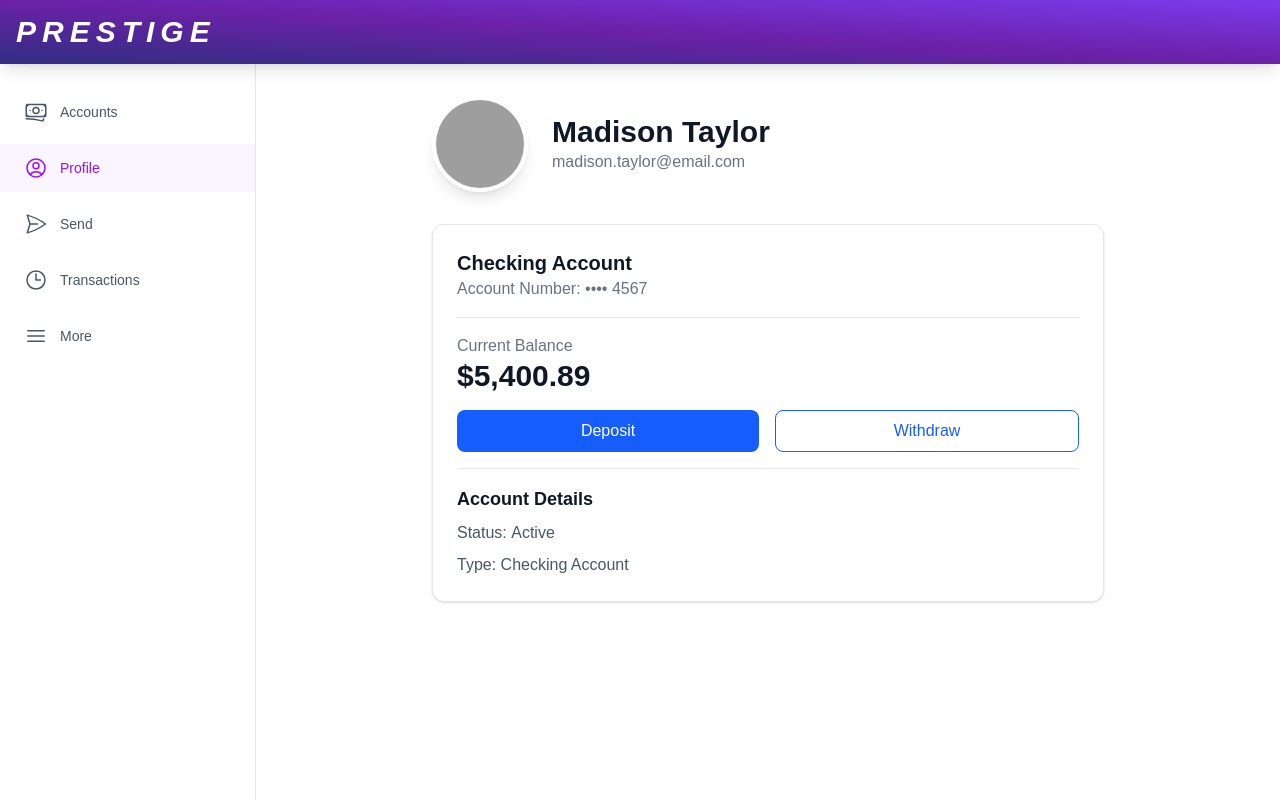
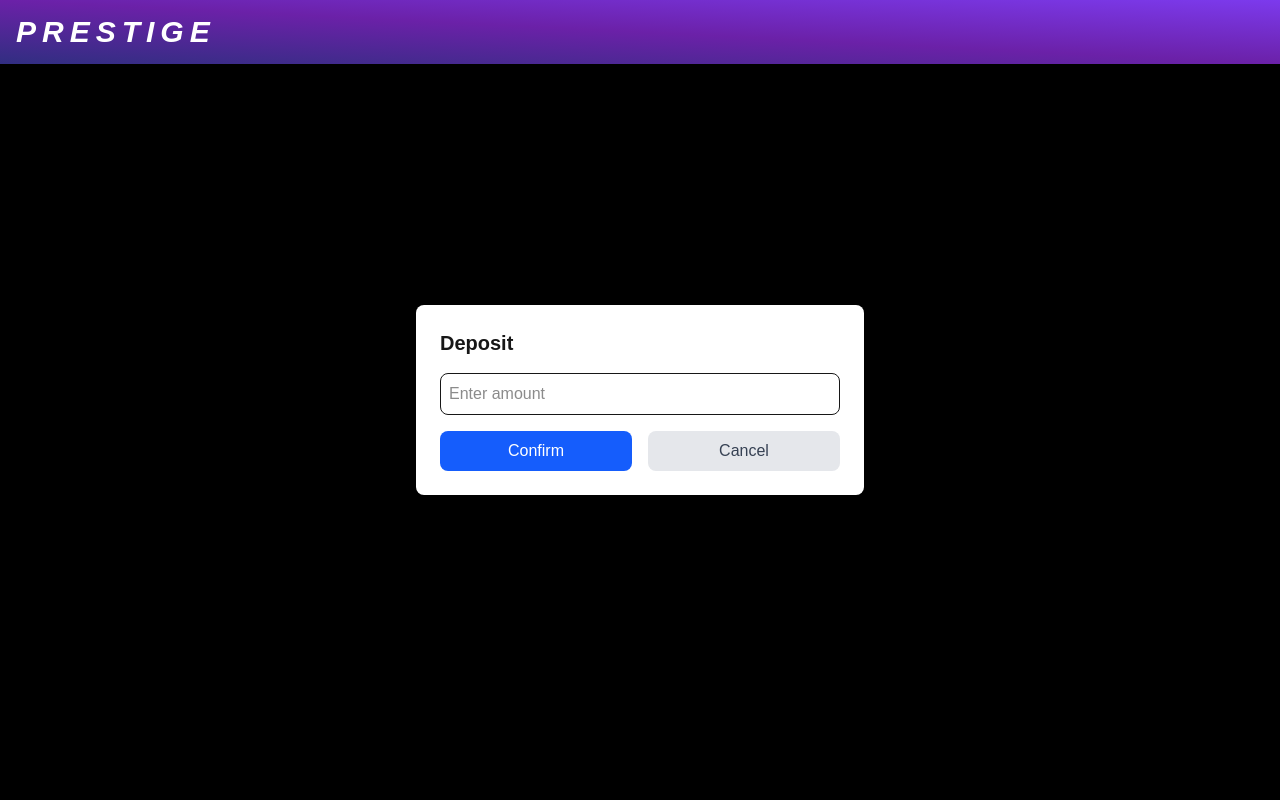
Before and after one commit to dgarcia1724/prestige-finance, a Next.js app: page /profile in a window 1280 px wide. Both pictures are taken after a click on the button "Deposit". Built offline with nearby package versions, Linux system fonts and the light colour scheme; grey boxes are pictures that could not be loaded; a web font is replaced by a local one.

Commit message:
Added redux

```diff
--- a/package.json
+++ b/package.json
@@ -10,9 +10,11 @@
   },
   "dependencies": {
     "@heroicons/react": "^2.2.0",
+    "@reduxjs/toolkit": "^2.6.1",
     "next": "15.2.2",
     "react": "^19.0.0",
-    "react-dom": "^19.0.0"
+    "react-dom": "^19.0.0",
+    "react-redux": "^9.2.0"
   },
   "devDependencies": {
     "@eslint/eslintrc": "^3",
--- a/src/app/layout.tsx
+++ b/src/app/layout.tsx
@@ -5,6 +5,7 @@ import "./globals.css";
 import MobileNavbar from "@/components/MobileNavbar";
 import Header from "@/components/Header";
 import DesktopSidebar from "@/components/DesktopSidebar";
+import { Providers } from "@/store/provider";
 
 const playfairDisplay = Playfair_Display({
   subsets: ["latin"],
@@ -36,10 +37,12 @@ export default function RootLayout({
       <body
         className={`${geistSans.variable} ${geistMono.variable} ${playfairDisplay.variable} antialiased`}
       >
-        <Header />
-        <DesktopSidebar />
-        <main className="pt-16 pb-16 md:pl-64">{children}</main>
-        <MobileNavbar />
+        <Providers>
+          <Header />
+          <DesktopSidebar />
+          <main className="pt-16 pb-16 md:pl-64">{children}</main>
+          <MobileNavbar />
+        </Providers>
       </body>
     </html>
   );
--- a/src/app/profile/page.tsx
+++ b/src/app/profile/page.tsx
@@ -1,18 +1,30 @@
 "use client";
 
 import { useSearchParams } from "next/navigation";
-import { accounts } from "@/data/accounts";
 import { user } from "@/data/user";
 import Image from "next/image";
+import { useSelector, useDispatch } from "react-redux";
+import { RootState } from "@/store/store";
+import { deposit, withdraw } from "@/store/slices/accountSlice";
+import { useState } from "react";
 
 export default function ProfilePage() {
   const searchParams = useSearchParams();
   const accountId = searchParams.get("id");
+  const dispatch = useDispatch();
+  const { accounts, selectedAccountId } = useSelector(
+    (state: RootState) => state.account
+  );
+  const [amount, setAmount] = useState("");
+  const [showModal, setShowModal] = useState(false);
+  const [transactionType, setTransactionType] = useState<
+    "deposit" | "withdraw" | null
+  >(null);
 
-  // If no account ID is provided, use the first account as default
+  // If no account ID is provided, use the selected account
   const account = accountId
     ? accounts.find((acc) => acc.id === accountId)
-    : accounts[0];
+    : accounts.find((acc) => acc.id === selectedAccountId);
 
   if (!account) {
     return (
@@ -29,6 +41,21 @@ export default function ProfilePage() {
     style: "currency",
     currency: "USD",
   }).format(Math.abs(account.balance));
+
+  const handleTransaction = () => {
+    const numAmount = parseFloat(amount);
+    if (isNaN(numAmount) || numAmount <= 0) return;
+
+    if (transactionType === "deposit") {
+      dispatch(deposit({ accountId: account.id, amount: numAmount }));
+    } else if (transactionType === "withdraw") {
+      dispatch(withdraw({ accountId: account.id, amount: numAmount }));
+    }
+
+    setAmount("");
+    setShowModal(false);
+    setTransactionType(null);
+  };
 
   return (
     <div className="container mx-auto px-4 py-8">
@@ -71,10 +98,22 @@ export default function ProfilePage() {
                 {formattedBalance}
               </p>
               <div className="flex gap-4 mt-4">
-                <button className="flex-1 bg-blue-600 text-white px-4 py-2 rounded-lg hover:bg-blue-700 transition-colors">
+                <button
+                  onClick={() => {
+                    setTransactionType("deposit");
+                    setShowModal(true);
+                  }}
+                  className="flex-1 bg-blue-600 text-white px-4 py-2 rounded-lg hover:bg-blue-700 transition-colors"
+                >
                   Deposit
                 </button>
-                <button className="flex-1 bg-white text-blue-600 border border-blue-600 px-4 py-2 rounded-lg hover:bg-blue-50 transition-colors">
+                <button
+                  onClick={() => {
+                    setTransactionType("withdraw");
+                    setShowModal(true);
+                  }}
+                  className="flex-1 bg-white text-blue-600 border border-blue-600 px-4 py-2 rounded-lg hover:bg-blue-50 transition-colors"
+                >
                   Withdraw
                 </button>
               </div>
@@ -96,6 +135,42 @@ export default function ProfilePage() {
           </div>
         </div>
       </div>
+
+      {/* Transaction Modal */}
+      {showModal && (
+        <div className="fixed inset-0 bg-black bg-opacity-50 flex items-center justify-center">
+          <div className="bg-white rounded-lg p-6 max-w-md w-full mx-4">
+            <h2 className="text-xl font-semibold mb-4">
+              {transactionType === "deposit" ? "Deposit" : "Withdraw"}
+            </h2>
+            <input
+              type="number"
+              value={amount}
+              onChange={(e) => setAmount(e.target.value)}
+              placeholder="Enter amount"
+              className="w-full p-2 border rounded-lg mb-4"
+            />
+            <div className="flex gap-4">
+              <button
+                onClick={handleTransaction}
+                className="flex-1 bg-blue-600 text-white px-4 py-2 rounded-lg hover:bg-blue-700 transition-colors"
+              >
+                Confirm
+              </button>
+              <button
+                onClick={() => {
+                  setShowModal(false);
+                  setTransactionType(null);
+                  setAmount("");
+                }}
+                className="flex-1 bg-gray-200 text-gray-700 px-4 py-2 rounded-lg hover:bg-gray-300 transition-colors"
+              >
+                Cancel
+              </button>
+            </div>
+          </div>
+        </div>
+      )}
     </div>
   );
 }
--- /dev/null
+++ b/src/store/provider.tsx
@@ -0,0 +1,8 @@
+"use client";
+
+import { Provider } from "react-redux";
+import { store } from "./store";
+
+export function Providers({ children }: { children: React.ReactNode }) {
+  return <Provider store={store}>{children}</Provider>;
+}
--- /dev/null
+++ b/src/store/slices/accountSlice.ts
@@ -0,0 +1,54 @@
+import { createSlice, PayloadAction } from "@reduxjs/toolkit";
+import { accounts } from "@/data/accounts";
+
+interface Account {
+  id: string;
+  type: string;
+  accountNumber: string;
+  balance: number;
+}
+
+interface AccountState {
+  accounts: Account[];
+  selectedAccountId: string | null;
+}
+
+const initialState: AccountState = {
+  accounts: accounts,
+  selectedAccountId: accounts[0]?.id || null,
+};
+
+const accountSlice = createSlice({
+  name: "account",
+  initialState,
+  reducers: {
+    selectAccount: (state, action: PayloadAction<string>) => {
+      state.selectedAccountId = action.payload;
+    },
+    deposit: (
+      state,
+      action: PayloadAction<{ accountId: string; amount: number }>
+    ) => {
+      const account = state.accounts.find(
+        (acc) => acc.id === action.payload.accountId
+      );
+      if (account) {
+        account.balance += action.payload.amount;
+      }
+    },
+    withdraw: (
+      state,
+      action: PayloadAction<{ accountId: string; amount: number }>
+    ) => {
+      const account = state.accounts.find(
+        (acc) => acc.id === action.payload.accountId
+      );
+      if (account) {
+        account.balance -= action.payload.amount;
+      }
+    },
+  },
+});
+
+export const { selectAccount, deposit, withdraw } = accountSlice.actions;
+export default accountSlice.reducer;
--- /dev/null
+++ b/src/store/store.ts
@@ -0,0 +1,11 @@
+import { configureStore } from "@reduxjs/toolkit";
+import accountReducer from "./slices/accountSlice";
+
+export const store = configureStore({
+  reducer: {
+    account: accountReducer,
+  },
+});
+
+export type RootState = ReturnType<typeof store.getState>;
+export type AppDispatch = typeof store.dispatch;
```
Also changed, not shown: 1 other file (tests, documents, lock files or other folders).
